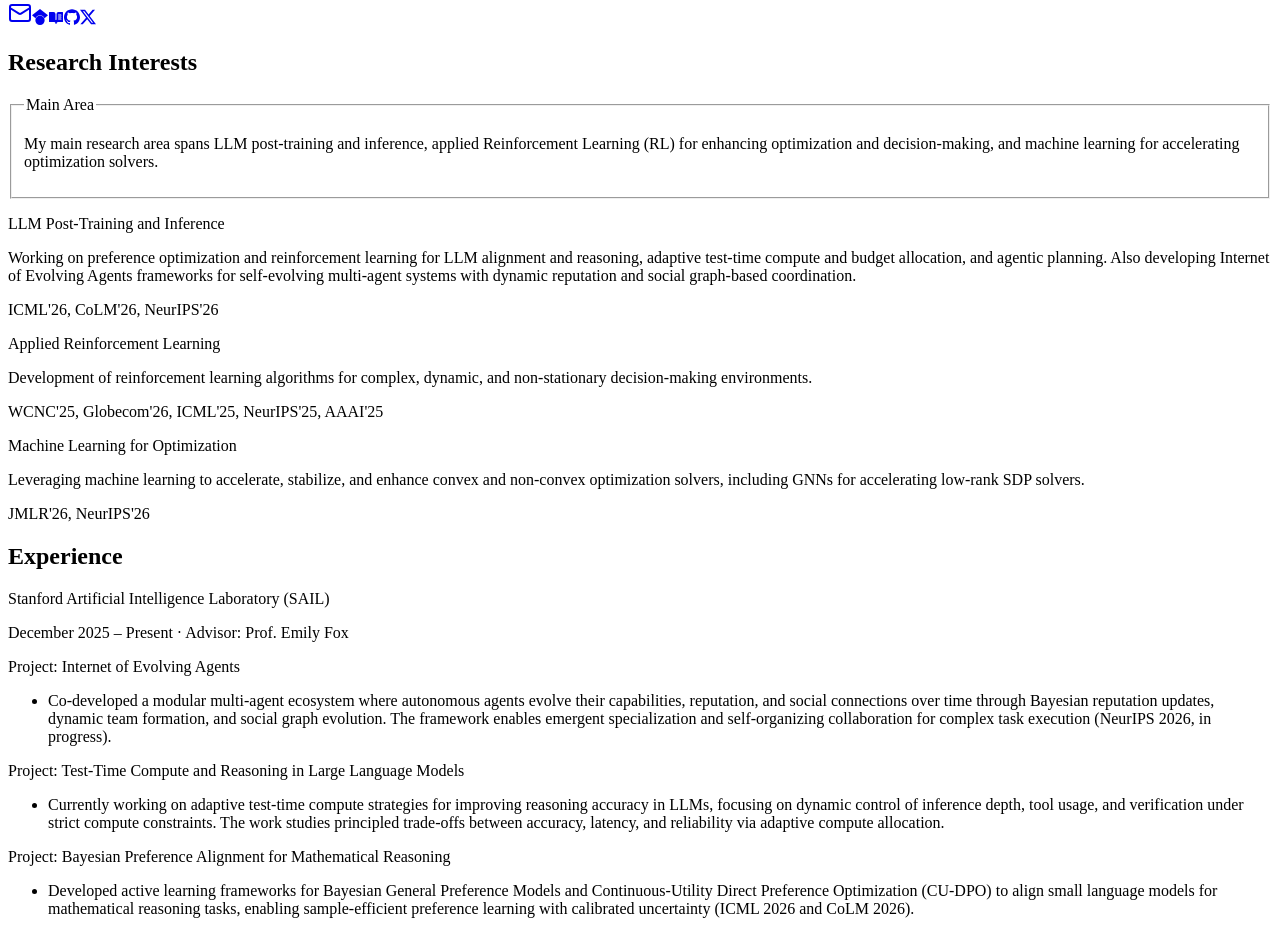
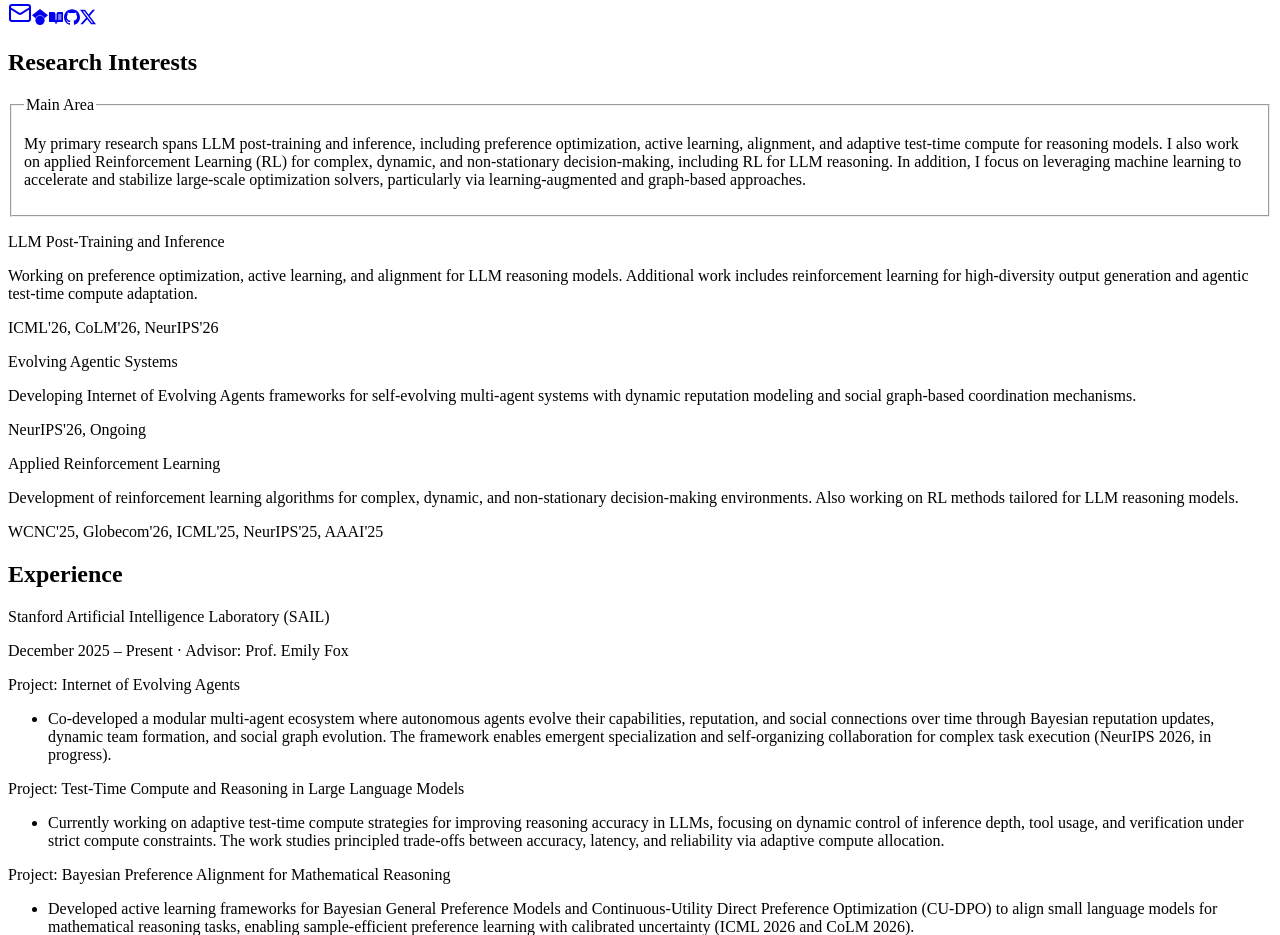
Before and after one commit to ahmd-mohsin/ahmd-mohsin.github.io, a Next.js app: page /home in a window 1280 px wide. Shown: the part 1980-2915 px from the top of the page. Built offline with nearby package versions, Linux system fonts and the light colour scheme.

Commit message:
[minor] Updated my research

```diff
--- a/src/components/ResearchInterestsSection.tsx
+++ b/src/components/ResearchInterestsSection.tsx
@@ -4,18 +4,18 @@ import { motion } from "framer-motion";
 const interests = [
   {
     title: "LLM Post-Training and Inference",
-    desc: "Working on preference optimization and reinforcement learning for LLM alignment and reasoning, adaptive test-time compute and budget allocation, and agentic planning. Also developing Internet of Evolving Agents frameworks for self-evolving multi-agent systems with dynamic reputation and social graph-based coordination.",
+    desc: "Working on preference optimization, active learning, and alignment for LLM reasoning models. Additional work includes reinforcement learning for high-diversity output generation and agentic test-time compute adaptation.",
     venues: "ICML'26, CoLM'26, NeurIPS'26",
   },
   {
-    title: "Applied Reinforcement Learning",
-    desc: "Development of reinforcement learning algorithms for complex, dynamic, and non-stationary decision-making environments.",
-    venues: "WCNC'25, Globecom'26, ICML'25, NeurIPS'25, AAAI'25",
+    title: "Evolving Agentic Systems",
+    desc: "Developing Internet of Evolving Agents frameworks for self-evolving multi-agent systems with dynamic reputation modeling and social graph-based coordination mechanisms.",
+    venues: "NeurIPS'26, Ongoing",
   },
   {
-    title: "Machine Learning for Optimization",
-    desc: "Leveraging machine learning to accelerate, stabilize, and enhance convex and non-convex optimization solvers, including GNNs for accelerating low-rank SDP solvers.",
-    venues: "JMLR'26, NeurIPS'26",
+    title: "Applied Reinforcement Learning",
+    desc: "Development of reinforcement learning algorithms for complex, dynamic, and non-stationary decision-making environments. Also working on RL methods tailored for LLM reasoning models.",
+    venues: "WCNC'25, Globecom'26, ICML'25, NeurIPS'25, AAAI'25",
   },
 ];
 
@@ -33,10 +33,7 @@ export function ResearchInterestsSection() {
             Main Area
           </legend>
           <p className="text-sm text-muted-foreground leading-relaxed">
-            My main research area spans LLM post-training and inference, applied
-            Reinforcement Learning (RL) for enhancing optimization and
-            decision-making, and machine learning for accelerating optimization
-            solvers.
+          My primary research spans LLM post-training and inference, including preference optimization, active learning, alignment, and adaptive test-time compute for reasoning models. I also work on applied Reinforcement Learning (RL) for complex, dynamic, and non-stationary decision-making, including RL for LLM reasoning. In addition, I focus on leveraging machine learning to accelerate and stabilize large-scale optimization solvers, particularly via learning-augmented and graph-based approaches.
           </p>
         </fieldset>
 
```
